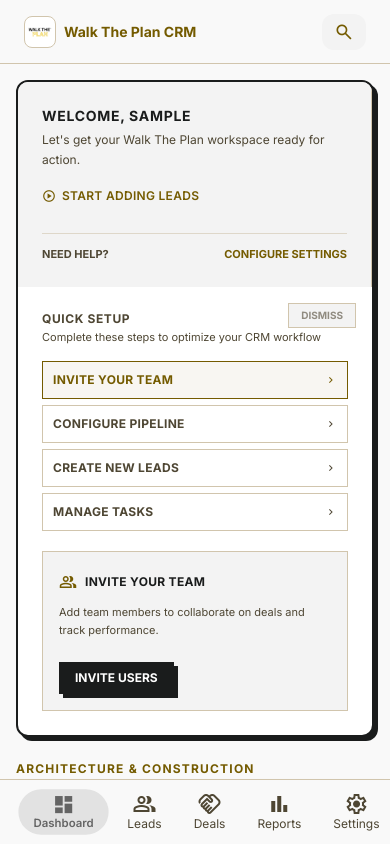
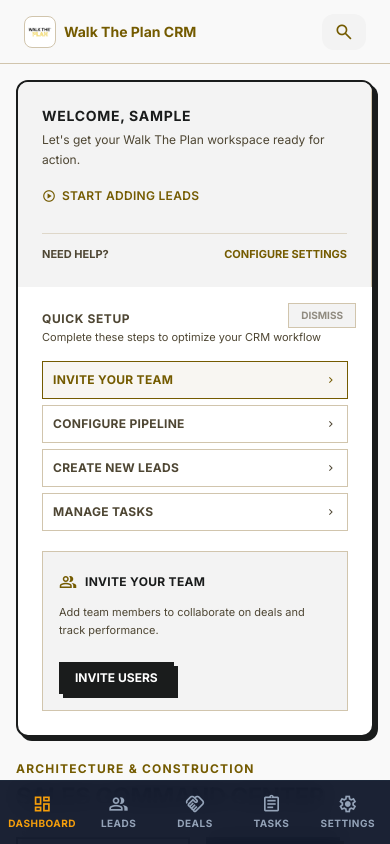
Before and after one commit to Harsh-Yadav029/CRM-for-Sales, a React (Vite) app in the folder frontend/: page / in a window 390 px wide. Shown: the top 844 px of the page. Built offline with nearby package versions, Linux system fonts and the light colour scheme; no server answers; sample sign-in values are in the browser's storage.

Commit message:
feat: implement auth context, real-time socket connectivity, and responsive mobile navigation components

```diff
--- a/frontend/package.json
+++ b/frontend/package.json
@@ -18,7 +18,8 @@
     "react": "^18.2.0",
     "react-dom": "^18.2.0",
     "react-router-dom": "^6.22.3",
-    "recharts": "^2.12.3"
+    "recharts": "^2.12.3",
+    "socket.io-client": "^4.8.3"
   },
   "devDependencies": {
     "@vitejs/plugin-react": "^4.2.1",
--- a/frontend/src/App.jsx
+++ b/frontend/src/App.jsx
@@ -19,6 +19,8 @@
 import Quotes from './pages/Quotes';
 import Invoices from './pages/Invoices';
 import { Loader2 } from 'lucide-react';
+import BottomNav from './components/BottomNav';
+import RealtimeNotificationToast from './components/RealtimeNotificationToast';
 
 const ProtectedLayout = ({ children }) => {
   const { user, loading } = useAuth();
@@ -62,29 +64,11 @@
         <main className="flex-1 overflow-y-auto">{children}</main>
       </div>
 
+      {/* Realtime push alert system */}
+      <RealtimeNotificationToast />
+
       {/* Mobile Bottom Navigation Bar */}
-      <nav className="md:hidden fixed bottom-0 left-0 w-full z-50 flex justify-around items-center px-4 py-2 bg-surface border-t border-outline-variant shadow-md">
-        <NavLink to="/" end className={({ isActive }) => `flex flex-col items-center justify-center px-4 py-1 transition-all ${isActive ? 'bg-secondary-container text-on-secondary-container rounded-full scale-95 font-semibold' : 'text-on-surface-variant'}`}>
-          <span className="material-symbols-outlined" style={{ fontVariationSettings: "'FILL' 1" }}>dashboard</span>
-          <span className="font-label-md text-xs">Dashboard</span>
-        </NavLink>
-        <NavLink to="/leads" className={({ isActive }) => `flex flex-col items-center justify-center px-4 py-1 transition-all ${isActive ? 'bg-secondary-container text-on-secondary-container rounded-full scale-95 font-semibold' : 'text-on-surface-variant'}`}>
-          <span className="material-symbols-outlined">group</span>
-          <span className="font-label-md text-xs">Leads</span>
-        </NavLink>
-        <NavLink to="/deals" className={({ isActive }) => `flex flex-col items-center justify-center px-4 py-1 transition-all ${isActive ? 'bg-secondary-container text-on-secondary-container rounded-full scale-95 font-semibold' : 'text-on-surface-variant'}`}>
-          <span className="material-symbols-outlined">handshake</span>
-          <span className="font-label-md text-xs">Deals</span>
-        </NavLink>
-        <NavLink to="/reports" className={({ isActive }) => `flex flex-col items-center justify-center px-4 py-1 transition-all ${isActive ? 'bg-secondary-container text-on-secondary-container rounded-full scale-95 font-semibold' : 'text-on-surface-variant'}`}>
-          <span className="material-symbols-outlined">bar_chart</span>
-          <span className="font-label-md text-xs">Reports</span>
-        </NavLink>
-        <NavLink to="/settings" className={({ isActive }) => `flex flex-col items-center justify-center px-4 py-1 transition-all ${isActive ? 'bg-secondary-container text-on-secondary-container rounded-full scale-95 font-semibold' : 'text-on-surface-variant'}`}>
-          <span className="material-symbols-outlined">settings</span>
-          <span className="font-label-md text-xs">Settings</span>
-        </NavLink>
-      </nav>
+      <BottomNav />
     </div>
   );
 };
--- /dev/null
+++ b/frontend/src/components/BottomNav.jsx
@@ -0,0 +1,40 @@
+import React from 'react';
+import { NavLink } from 'react-router-dom';
+import { useAuth } from '../context/AuthContext';
+
+const BottomNav = () => {
+  const { user } = useAuth();
+  if (!user) return null;
+
+  const linkClass = (isActive) =>
+    `flex flex-col items-center justify-center flex-1 py-2 text-[10px] font-bold uppercase tracking-wider transition-all duration-200 gap-0.5 ${
+      isActive ? 'text-amber-500 font-extrabold' : 'text-slate-400 hover:text-slate-200'
+    }`;
+
+  return (
+    <nav className="fixed bottom-0 inset-x-0 h-16 bg-slate-900 border-t border-slate-800 flex items-center justify-around z-40 md:hidden p-1 backdrop-blur-md bg-opacity-95 shadow-lg">
+      <NavLink to="/" end className={({ isActive }) => linkClass(isActive)}>
+        <span className="material-symbols-outlined text-[20px]">dashboard</span>
+        <span>Dashboard</span>
+      </NavLink>
+      <NavLink to="/leads" className={({ isActive }) => linkClass(isActive)}>
+        <span className="material-symbols-outlined text-[20px]">group</span>
+        <span>Leads</span>
+      </NavLink>
+      <NavLink to="/deals" className={({ isActive }) => linkClass(isActive)}>
+        <span className="material-symbols-outlined text-[20px]">handshake</span>
+        <span>Deals</span>
+      </NavLink>
+      <NavLink to="/tasks" className={({ isActive }) => linkClass(isActive)}>
+        <span className="material-symbols-outlined text-[20px]">assignment</span>
+        <span>Tasks</span>
+      </NavLink>
+      <NavLink to="/settings" className={({ isActive }) => linkClass(isActive)}>
+        <span className="material-symbols-outlined text-[20px]">settings</span>
+        <span>Settings</span>
+      </NavLink>
+    </nav>
+  );
+};
+
+export default BottomNav;
--- /dev/null
+++ b/frontend/src/components/RealtimeNotificationToast.jsx
@@ -0,0 +1,94 @@
+import React, { useState, useEffect } from 'react';
+import { getSocket, initiateSocket } from '../utils/socket';
+import { Bell, Info, X, MessageSquare } from 'lucide-react';
+import { useAuth } from '../context/AuthContext';
+
+const RealtimeNotificationToast = () => {
+  const { user } = useAuth();
+  const [toasts, setToasts] = useState([]);
+
+  useEffect(() => {
+    if (!user) return;
+
+    // Open connection
+    const socket = initiateSocket();
+    if (!socket) return;
+
+    const handleNotification = (payload) => {
+      const newToast = {
+        id: Date.now() + Math.random().toString(),
+        title: payload.title || 'System Notification',
+        message: payload.message || 'New update received',
+        type: 'alert'
+      };
+      setToasts(prev => [newToast, ...prev]);
+
+      // Auto dismiss after 5 seconds
+      setTimeout(() => {
+        setToasts(prev => prev.filter(t => t.id !== newToast.id));
+      }, 5000);
+    };
+
+    const handleLeadCreated = (payload) => {
+      const newToast = {
+        id: Date.now() + Math.random().toString(),
+        title: 'New Lead Captured',
+        message: `Lead ${payload.name} from ${payload.company} added to pipeline`,
+        type: 'lead'
+      };
+      setToasts(prev => [newToast, ...prev]);
+
+      setTimeout(() => {
+        setToasts(prev => prev.filter(t => t.id !== newToast.id));
+      }, 5000);
+    };
+
+    socket.on('notification_received', handleNotification);
+    socket.on('lead_created', handleLeadCreated);
+
+    return () => {
+      socket.off('notification_received', handleNotification);
+      socket.off('lead_created', handleLeadCreated);
+    };
+  }, [user]);
+
+  const removeToast = (id) => {
+    setToasts(prev => prev.filter(t => t.id !== id));
+  };
+
+  if (toasts.length === 0) return null;
+
+  return (
+    <div className="fixed top-4 right-4 z-50 space-y-3 w-full max-w-xs md:max-w-sm pointer-events-none">
+      {toasts.map(toast => (
+        <div
+          key={toast.id}
+          className="pointer-events-auto flex items-start gap-3 rounded-xl border border-slate-800 bg-slate-900/90 p-4 shadow-2xl backdrop-blur-md animate-slide-in"
+        >
+          <div className={`flex h-8 w-8 shrink-0 items-center justify-center rounded-lg ${
+            toast.type === 'lead'
+              ? 'bg-blue-500/10 text-blue-400 border border-blue-500/20'
+              : 'bg-amber-500/10 text-amber-400 border border-amber-500/20'
+          }`}>
+            {toast.type === 'lead' ? <MessageSquare size={14} /> : <Bell size={14} />}
+          </div>
+
+          <div className="flex-1 min-w-0">
+            <h4 className="text-xs font-bold text-white leading-tight">{toast.title}</h4>
+            <p className="text-[10px] text-slate-400 mt-1 leading-normal">{toast.message}</p>
+          </div>
+
+          <button
+            onClick={() => removeToast(toast.id)}
+            className="text-slate-500 hover:text-white transition-colors shrink-0"
+          >
+            <X size={14} />
+          </button>
+        </div>
+      ))}
+    </div>
+  );
+};
+
+export default RealtimeNotificationToast;
+export { RealtimeNotificationToast };
--- a/frontend/src/context/AuthContext.jsx
+++ b/frontend/src/context/AuthContext.jsx
@@ -35,7 +35,8 @@
       _id: res.data._id,
       name: res.data.name,
       email: res.data.email,
-      role: res.data.role
+      role: res.data.role,
+      tenantId: res.data.tenantId
     };
     localStorage.setItem('user', JSON.stringify(userProfile));
     setUser(userProfile);
--- /dev/null
+++ b/frontend/src/utils/socket.js
@@ -0,0 +1,63 @@
+import { io } from 'socket.io-client';
+
+const SOCKET_URL = import.meta.env.VITE_API_URL || 'http://localhost:5000';
+
+let socket = null;
+
+export const initiateSocket = () => {
+  const token = localStorage.getItem('token');
+  if (!token) return null;
+
+  if (socket) {
+    if (socket.connected) return socket;
+    socket.connect();
+    return socket;
+  }
+
+  let queryParams = {};
+  try {
+    const rawUser = localStorage.getItem('user');
+    if (rawUser) {
+      const u = JSON.parse(rawUser);
+      queryParams.userId = u._id || '';
+      queryParams.tenantId = u.tenantId || '';
+    }
+  } catch (_) {}
+
+  socket = io(SOCKET_URL, {
+    auth: { token },
+    query: queryParams,
+    autoConnect: true,
+    reconnection: true,
+    reconnectionAttempts: 5,
+    reconnectionDelay: 2000
+  });
+
+  socket.on('connect', () => {
+    console.log('[SocketClient] Connected to realtime gateway server');
+  });
+
+  socket.on('disconnect', (reason) => {
+    console.log('[SocketClient] Disconnected from server:', reason);
+  });
+
+  socket.on('connect_error', (err) => {
+    console.error('[SocketClient] Connection handshake failed:', err.message);
+  });
+
+  return socket;
+};
+
+export const getSocket = () => {
+  if (!socket) {
+    return initiateSocket();
+  }
+  return socket;
+};
+
+export const disconnectSocket = () => {
+  if (socket) {
+    socket.disconnect();
+    socket = null;
+  }
+};
```
Also changed, not shown: 1 other file (tests, documents, lock files or other folders).
